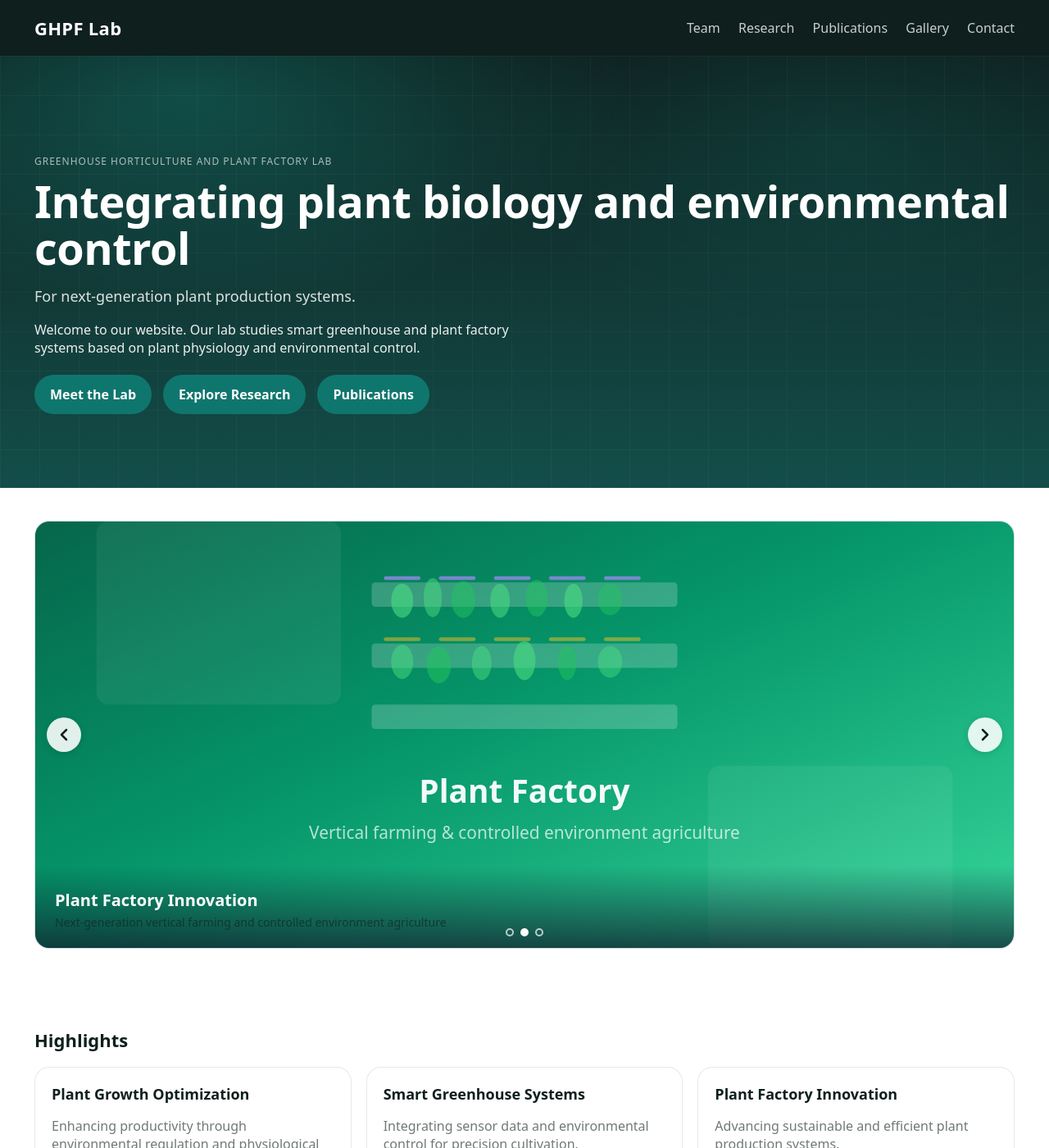
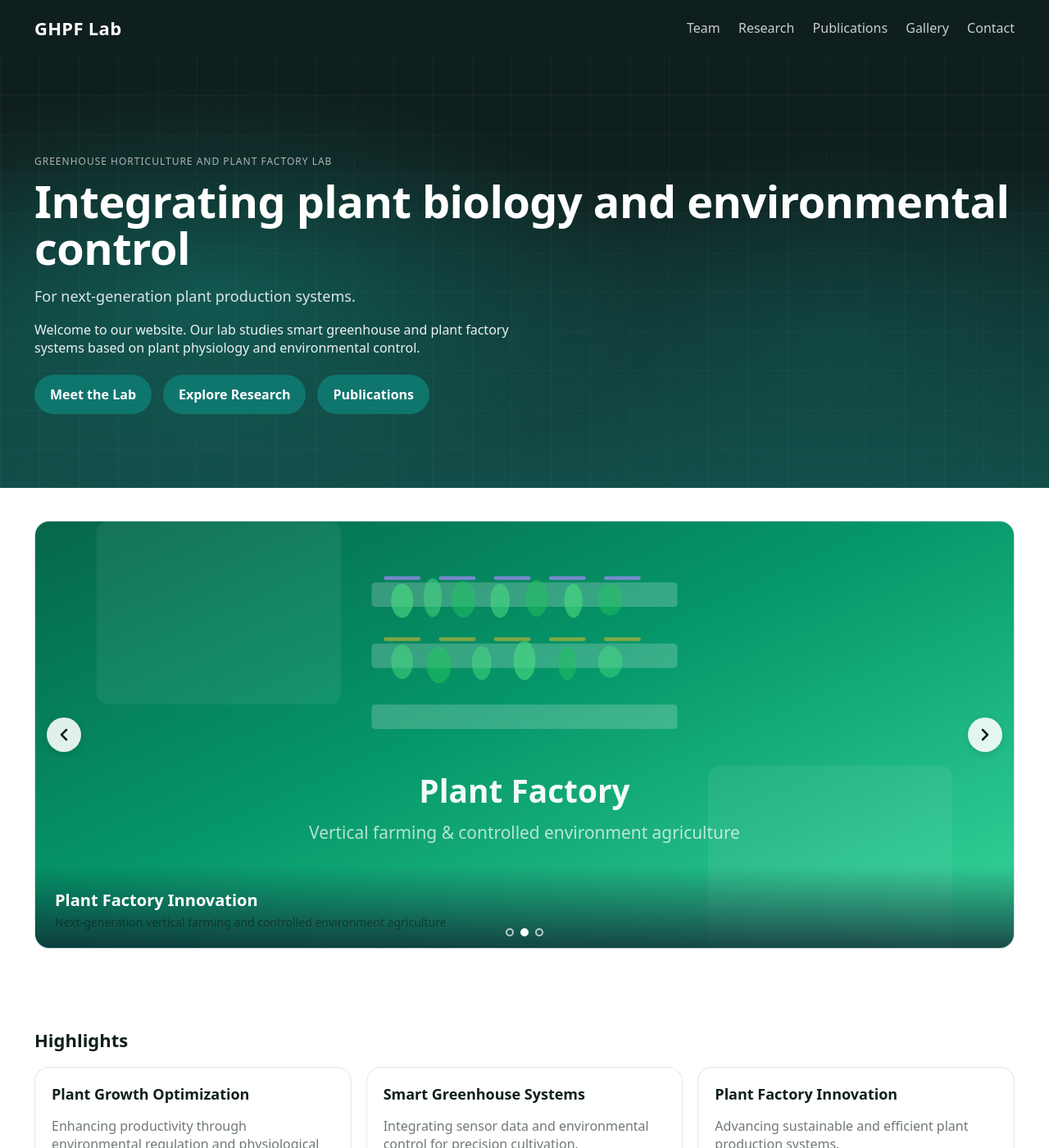
Before and after one commit to evergreendasol/Trial-2-lab-web, a Jekyll site: the page built from index.md, in a window 1280 px wide and 1400 px high. Shown: the whole window at 82% size. Built offline with Jekyll 4.4.1, drawn with Linux system fonts in a browser that asks for light colours.

Commit message:
Fix nav-hero seam by pushing gradient glow lower
- Move radial gradients from 10%/20% to 55%/65% vertically
- Top 25% of hero stays solid --dark (matches nav exactly)
- Teal glow now appears in the middle/bottom of hero
- No visible color break between nav bar and hero section

https://claude.ai/code/session_01TmRjvzfDazRavAh5211o6j

```diff
--- a/assets/css/site.css
+++ b/assets/css/site.css
@@ -183,9 +183,9 @@ a:hover{color:var(--accent)}
   color:#fff;
   border-bottom:none;
   background:
-    radial-gradient(900px 420px at 18% 10%, rgba(20,184,166,.28), transparent 60%),
-    radial-gradient(800px 420px at 80% 20%, rgba(15,118,110,.22), transparent 55%),
-    linear-gradient(180deg, var(--dark) 0%, var(--dark2) 100%);
+    radial-gradient(900px 420px at 20% 55%, rgba(20,184,166,.28), transparent 60%),
+    radial-gradient(800px 420px at 80% 65%, rgba(15,118,110,.22), transparent 55%),
+    linear-gradient(180deg, var(--dark) 0%, var(--dark) 25%, var(--dark2) 100%);
 }
 
 /* Sub-page hero: clean white (Team, Research) */
```
